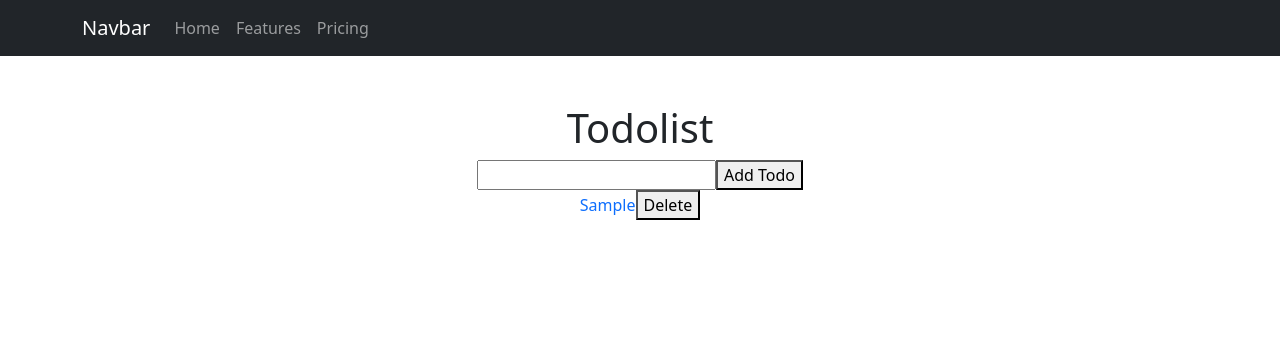
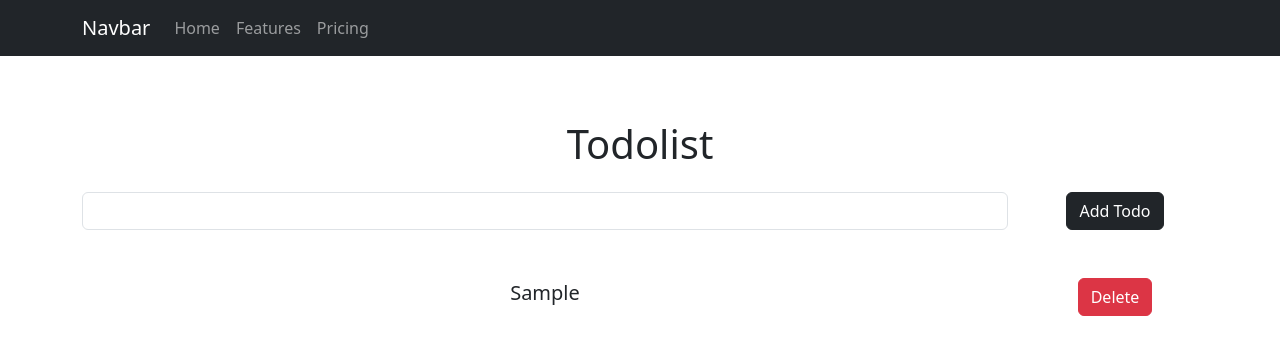
Before and after one commit to RoccoCerro/todolist-react, a React (Vite) app: page / in a window 1280 px wide. Both pictures are taken after typing "Sample" into the empty fields and a click on the button "Add Todo". Shown: the top 354 px of the page. Built offline with nearby package versions, Linux system fonts and the light colour scheme.

Commit message:
Add: style with bootstrap

```diff
--- a/src/App.jsx
+++ b/src/App.jsx
@@ -33,19 +33,31 @@ function App() {
 
     {/* Form insert todo */}
     <div className="container py-5 text-center">
-      <h1>Todolist</h1>
-      <form action="">
-        <input type="text" value={newTodo} onChange={handleNewTodoChange}/>
-        <button type='submit' onClick={handleAddTodo}>Add Todo</button>
+      <h1 className='py-3'>Todolist</h1>
+      <form>
+        <div className="row flex-wrap">
+          <div className="col-10">
+            <input type="text" className='form-control' value={newTodo} onChange={handleNewTodoChange}/>
+          </div>
+          <div className="col-2">
+            <button type='submit' className='btn btn-dark' onClick={handleAddTodo}>Add Todo</button>
+          </div>
+        </div>
       </form>
+    </div>
 
-      {/* List todo */}
+    {/* List todo */}
+    <div className="container text-center">
       <ul className='todos list-unstyled'>
         {
           todos.map((todo, index) => (
-            <li className='todo text-primary' key={index}>
-              <span>{todo}</span>
-              <button onClick={() => handleTodoDelete(index)}>Delete</button>
+            <li className='todo row' key={index}>
+              <div className="col-10 fs-5">
+                <div>{todo}</div>
+              </div>
+              <div className="col-2">
+                <button className='btn btn-danger' onClick={() => handleTodoDelete(index)}>Delete</button>
+              </div>
             </li>
           ))
         }
```
